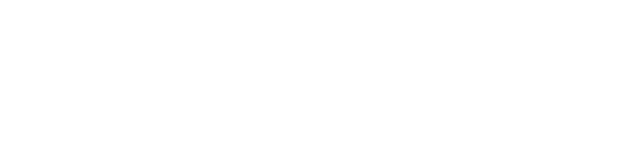
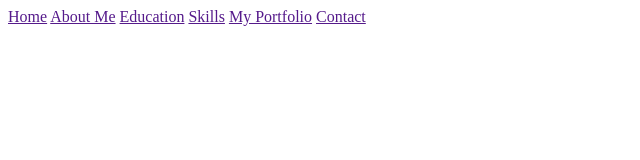
Before and after one commit to KavinduGayanthaK/my-portfolio, a plain HTML site: page index.html in a window 1280 px wide. Shown: the whole page, without its empty margins (0-640 px from the left). Drawn offline with Linux system fonts and the light colour scheme.

Commit message:
create navigationBar

```diff
--- a/index.html
+++ b/index.html
@@ -9,6 +9,14 @@
     <title>Portfolio</title>
 </head>
 <body>
-
+    <!--Navigation Bar-->
+    <nav>
+        <a href="">Home</a>
+        <a href="">About Me</a>
+        <a href="">Education</a>
+        <a href="">Skills</a>
+        <a href="">My Portfolio</a>
+        <a href="">Contact</a>
+    </nav>
 </body>
 </html>
```
